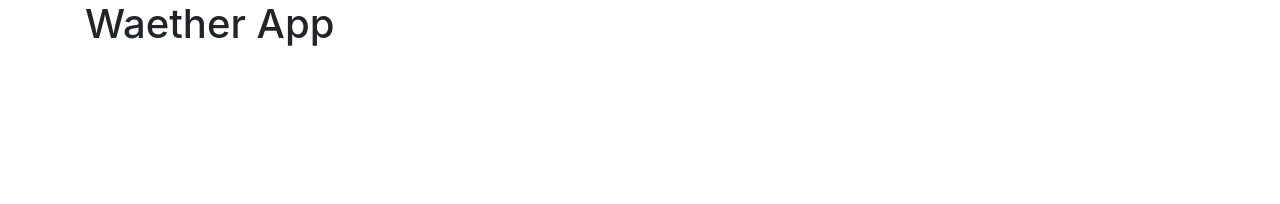
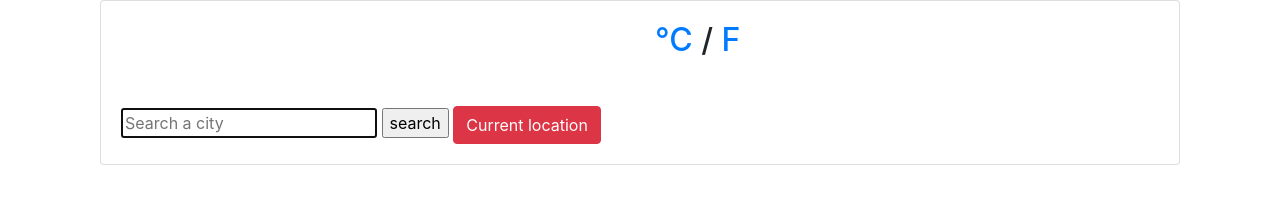
Before and after one commit to marwah20alshakhli/Vanilla-Weather-App, a plain HTML site: page index.html in a window 1280 px wide. Drawn offline with nearby package versions, Linux system fonts and the light colour scheme.

Commit message:
added HTML structure

```diff
--- a/index.html
+++ b/index.html
@@ -1,16 +1,54 @@
 <!DOCTYPE html>
 <html lang="en">
+
 <head>
     <meta charset="UTF-8">
     <meta name="viewport" content="width=device-width, initial-scale=1.0">
-    <link rel="stylesheet" href="https://cdn.jsdelivr.net/npm/bootstrap@4.5.3/dist/css/bootstrap.min.css" integrity="sha384-TX8t27EcRE3e/ihU7zmQxVncDAy5uIKz4rEkgIXeMed4M0jlfIDPvg6uqKI2xXr2" crossorigin="anonymous">
+    <link rel="stylesheet" href="https://cdn.jsdelivr.net/npm/bootstrap@4.5.3/dist/css/bootstrap.min.css"
+        integrity="sha384-TX8t27EcRE3e/ihU7zmQxVncDAy5uIKz4rEkgIXeMed4M0jlfIDPvg6uqKI2xXr2" crossorigin="anonymous">
     <link rel="stylesheet" href="css/stylesheet.css">
     <title>Weather App</title>
 </head>
+
 <body>
     <div class="container">
-        <h1>Waether App</h1>
+        <div class="container">
+            <div class="card">
+                <div class="head-colour">
+                    <div class="card-body">
+                        <form id="form-search" id="form-search">
+                            <div class="row">
+                                <div class="col">
+                                    <h1 id="city-name"></h1>
+                                    <h2 id="current-date"></h2>
+                                </div>
+                                <div class="col">
+                                    <h2>
+                                        <span id="temperature"></span>
+                                        <a href="#" id="celsius">°C</a>
+                                        /
+                                        <a href="#" id="fahrenheit">F</a>
+                                        <br />
+                                        <span id="humidity"></span>
+                                        <br />
+                                        <span id="wind"></span>
+                                    </h2>
+                                </div>
+                            </div>
+                            <input type="text" placeholder="Search a city" autofocus="on" autocomplete="off"
+                                id="city-input" />
+                            <input type="submit" value="search" id="search-button" />
+                            <button type="button" class="btn btn-danger" id="current-location">
+                                Current location
+                            </button>
+                        </form>
+                    </div>
+                </div>
+            </div>
+        </div>
+    </div>
     </div>
     <script src="js/script.js"></script>
 </body>
+
 </html>
```
